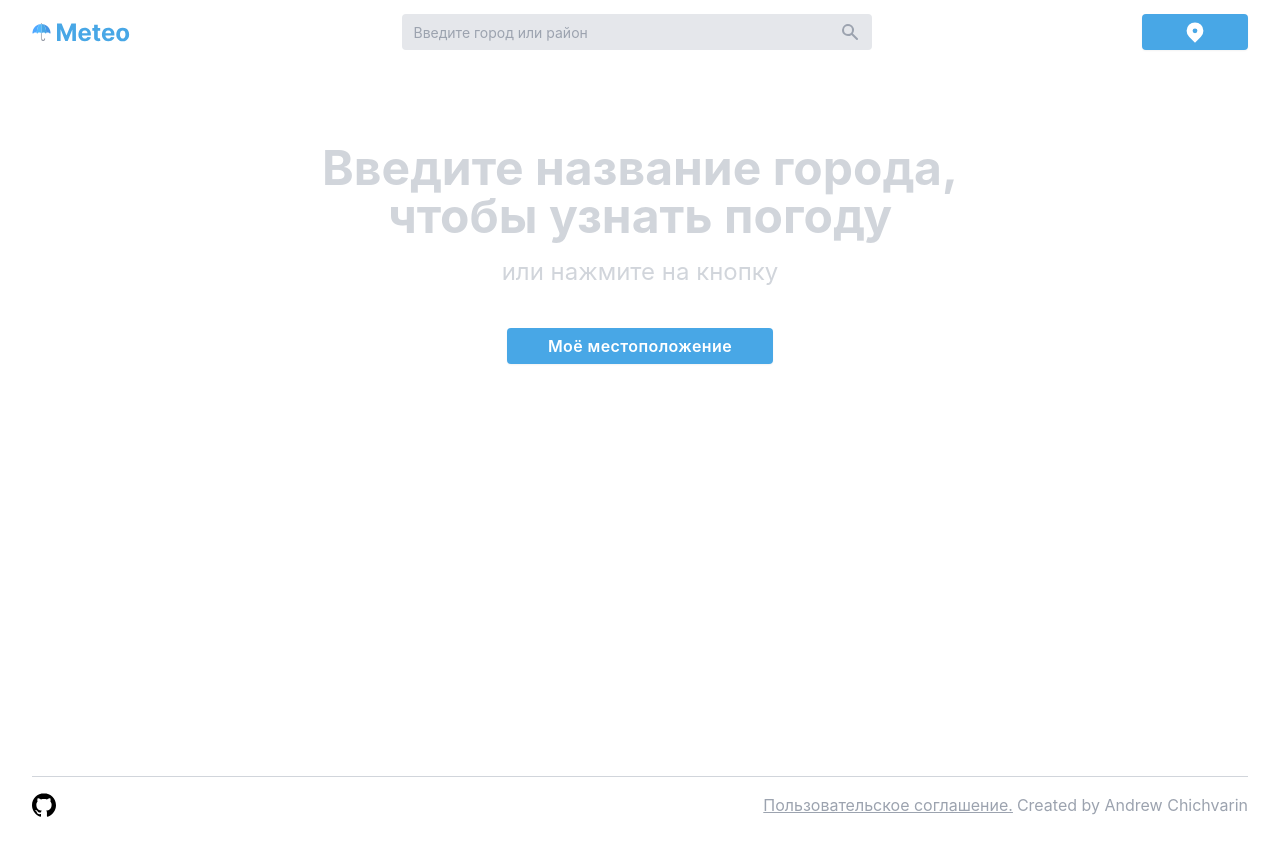
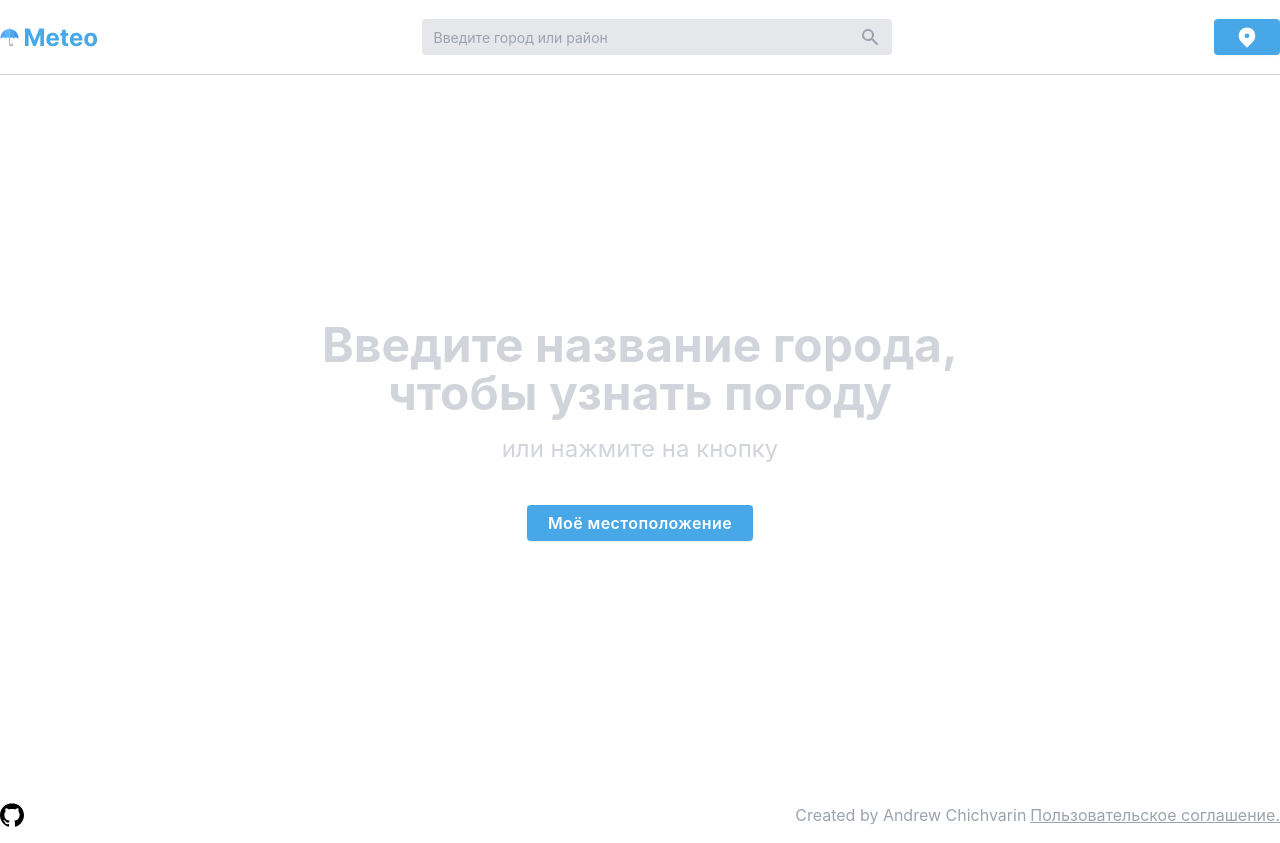
Before and after one commit to zumpro/next-meteo, a Next.js app: page / in a window 1280 px wide. Built offline with nearby package versions, Linux system fonts and the light colour scheme.

Commit message:
Updated Style Rubber

```diff
--- a/components/common/Footer/Footer.jsx
+++ b/components/common/Footer/Footer.jsx
@@ -8,16 +8,16 @@ const Footer = () => {
     <footer className={s.root}>
       <Container>
         <div className={s.footerContainer}>
-          <div>
+          <div className="sm:mb-0 mb-2">
             <a href="https://github.com/zumpro/next-meteo">
               <Github className="w-6 h-6" />
             </a>
           </div>
-          <div className="text-gray-400 float-right">
-            <span className="cursor-pointer underline hover:no-underline">
+          <div className="text-gray-400 float-right flex sm:flex-row  flex-col">
+            <span className="">Created by Andrew Chichvarin</span>
+            <span className="cursor-pointer underline hover:no-underline sm:ml-1 ">
               Пользовательское соглашение.
             </span>
-            <span className="ml-1">Created by Andrew Chichvarin</span>
           </div>
         </div>
       </Container>
--- a/components/common/Footer/Footer.module.css
+++ b/components/common/Footer/Footer.module.css
@@ -3,5 +3,5 @@
 }
 
 .footerContainer {
-    @apply py-4 border-t border-gray-300 flex justify-between items-center;
+    @apply py-4 xl:px-0 px-4 sm:justify-between sm:flex-row  flex-col justify-center flex items-center;
 }
--- a/components/common/Layout/Layout.module.css
+++ b/components/common/Layout/Layout.module.css
@@ -1,4 +1,4 @@
 .root {
       @apply h-full bg-white mx-auto transition-colors duration-150;
-      max-width: 1280px;
+      max-width: 1312px;
 }
--- a/components/common/Navbar/Navbar.jsx
+++ b/components/common/Navbar/Navbar.jsx
@@ -41,7 +41,13 @@ const Navbar = () => {
           <div className="md:flex hidden">
             <Searchbar />
           </div>
-          <div>
+
+          <div className="flex items-center">
+            <div className="md:hidden flex mr-6">
+              <Button>
+                <Search />
+              </Button>
+            </div>
             <Button
               loading={loading}
               onClick={() => {
--- a/components/common/Navbar/Navbar.module.css
+++ b/components/common/Navbar/Navbar.module.css
@@ -1,3 +1,6 @@
 .root {
-    @apply top-0 h-16 flex items-center ;
+    @apply top-0 h-16 flex items-center  border-b border-gray-300
+    xl:px-0 px-4;
+
+    height: 75px;
 }
--- a/components/ui/Button/Button.module.css
+++ b/components/ui/Button/Button.module.css
@@ -1,6 +1,6 @@
 .root {
   @apply bg-[#48A7E6] text-white rounded cursor-pointer inline-flex
-  px-10 py-3 leading-6 transition ease-in-out duration-150
+  px-5 py-3 leading-6 transition ease-in-out duration-150
   shadow-sm text-center justify-center
   border border-transparent items-center text-base font-semibold
   tracking-wide;
--- a/components/ui/Container/Container.jsx
+++ b/components/ui/Container/Container.jsx
@@ -1,7 +1,7 @@
 import React from "react";
 
 const Container = ({ children }) => {
-  return <div className="mx-auto max-w-7xl px-8 w-full">{children}</div>;
+  return <div className="mx-auto max-w-[1312px] w-full">{children}</div>;
 };
 
 export default Container;
--- a/pages/index.js
+++ b/pages/index.js
@@ -25,12 +25,13 @@ export default function Home() {
   };
 
   return (
-    <div className=" relative flex flex-col justify-center w-full pt-20">
-      <div className="text-center w-[720px] m-auto">
-        <h1 className="text-5xl font-bold text-gray-300">
+    <div className="absolute w-full h-full flex items-center">
+      <div className=" relative w-full">
+        <div className="text-center max-w-[720px] m-auto px-4 md:px-0">
+          <h1 className="text-3xl md:text-5xl font-bold text-gray-300">
             Введите название города, чтобы узнать погоду
           </h1>
-        <p className="text-2xl font-normal text-gray-300 mt-4">
+          <p className="text-lg md:text-2xl font-normal text-gray-300 mt-4">
             или нажмите на кнопку
           </p>
         </div>
@@ -45,6 +46,7 @@ export default function Home() {
           </Button>
         </div>
       </div>
+    </div>
   );
 }
 Home.Layout = Layout;
--- a/styles/globals.css
+++ b/styles/globals.css
@@ -21,4 +21,5 @@ a {
 }
 .fit {
   min-height: calc(100vh - 88px);
+  position: relative;
 }
```
Lines whose indentation alone changed are shown as unchanged.
